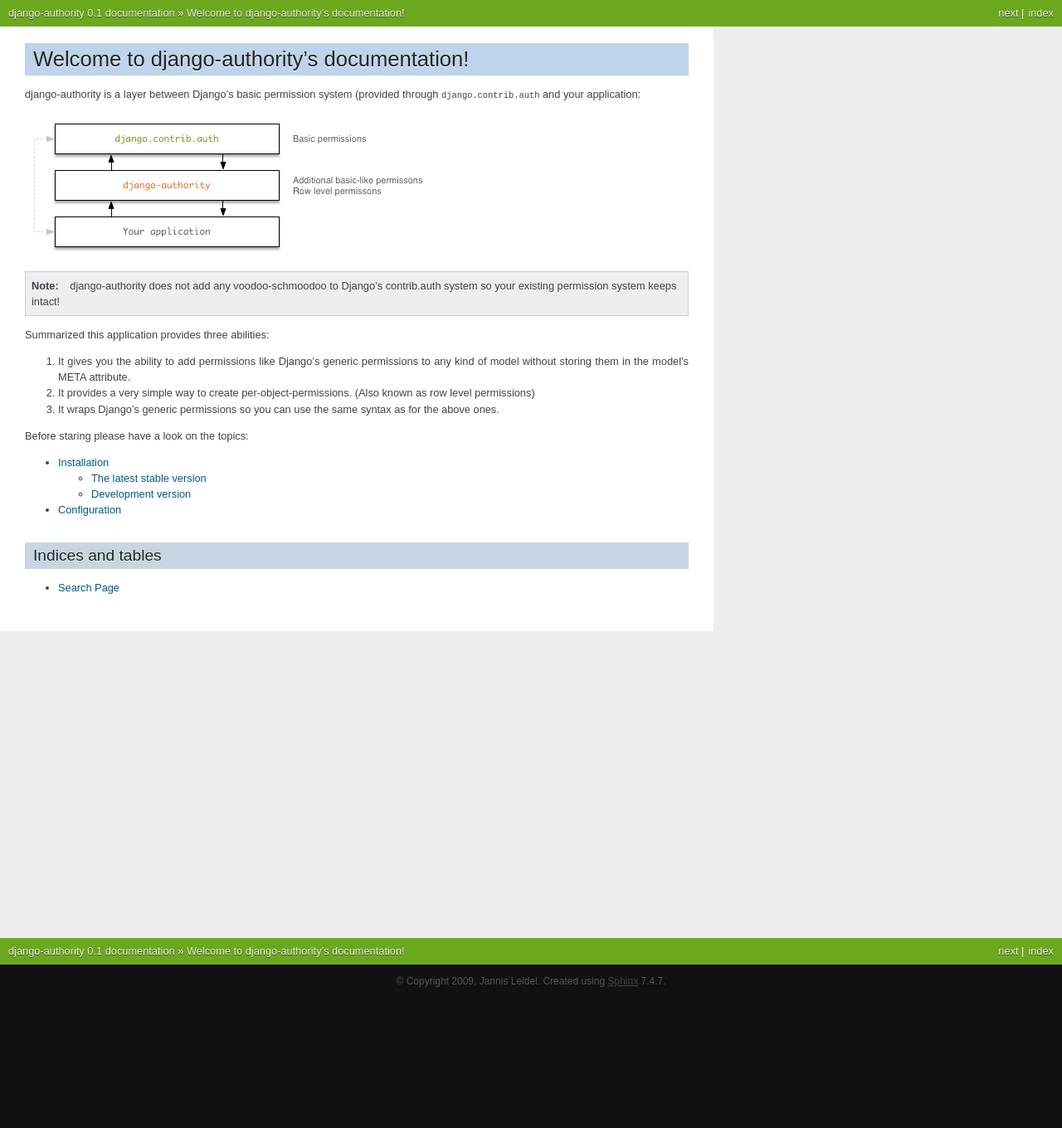
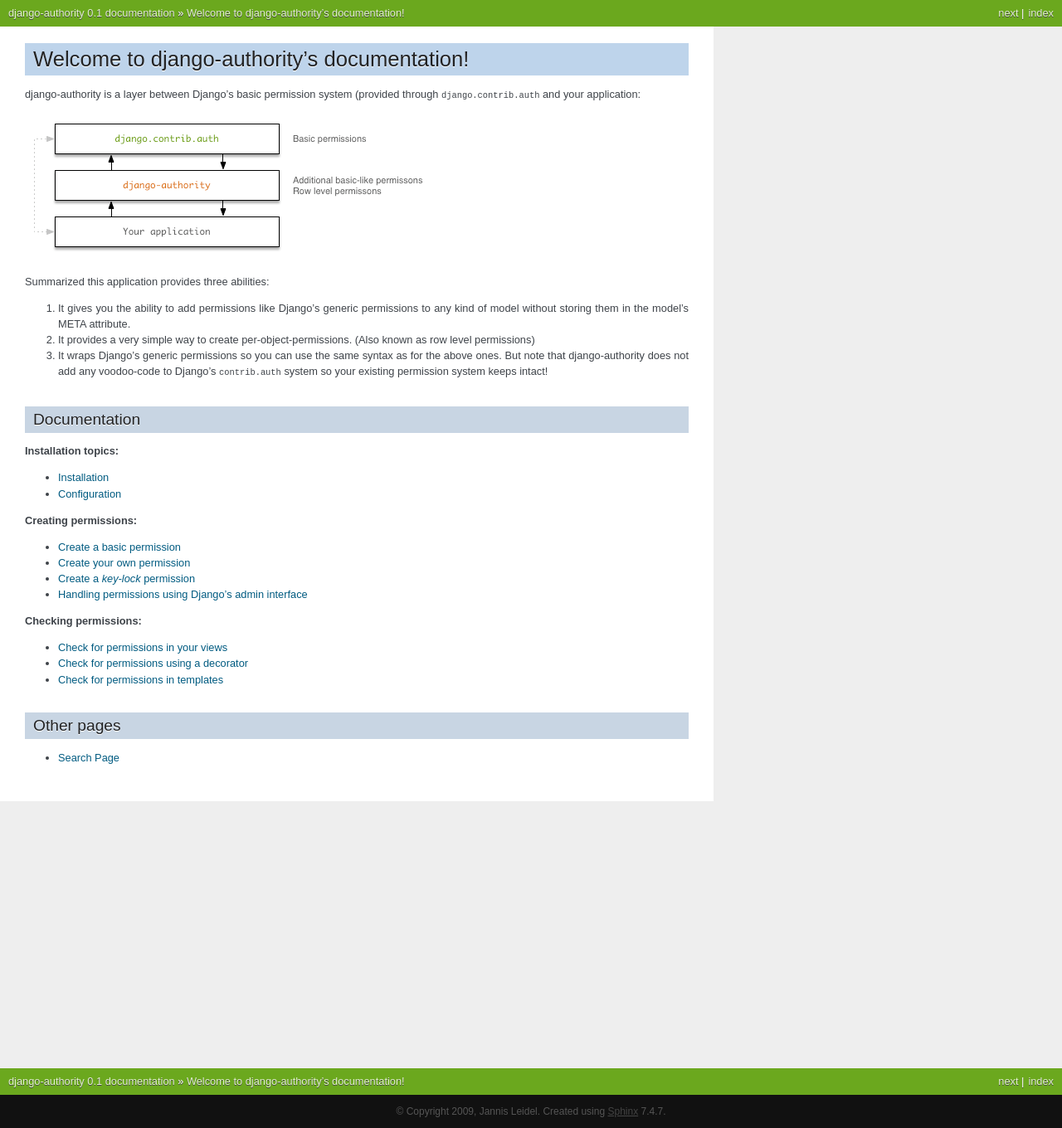
Before and after one commit to jazzband/django-authority, a Sphinx documentation site: the page built from docs/index.txt, in a window 1280 px wide. Shown: the whole page at 83% size. Built offline with Sphinx 7.4.7, drawn with Linux system fonts in a browser that asks for light colours; before the commit the page ends 1203 px from its top, so only the background shows below that.

Commit message:
Docs: Added first drafts of documents of the basic structure of the docs.

```diff
--- a/docs/conf.py
+++ b/docs/conf.py
@@ -46,6 +46,7 @@
 #
 # The short X.Y version.
 version = '0.1'
+
 # The full version, including alpha/beta/rc tags.
 release = '0.1'
 
@@ -147,7 +148,7 @@
 #html_split_index = False
 
 # If true, links to the reST sources are added to the pages.
-#html_show_sourcelink = True
+html_show_sourcelink = False
 
 # If true, an OpenSearch description file will be output, and all pages will
 # contain a <link> tag referring to it.  The value of this option must be the
--- a/docs/index.txt
+++ b/docs/index.txt
@@ -9,9 +9,6 @@
 
 .. image:: .static/authority-scheme-layer.png
 
-.. note:: django-authority does not add any voodoo-schmoodoo to Django's
-   contrib.auth system so your existing permission system keeps intact!
-
 Summarized this application provides three abilities:
 
 1. It gives you the ability to add permissions like Django's generic permissions
@@ -21,20 +18,44 @@
    as row level permissions)
 
 3. It wraps Django's generic permissions so you can use the same syntax as
-   for the above ones.
+   for the above ones. But note that django-authority does not add any
+   voodoo-code to Django's ``contrib.auth`` system so your existing permission
+   system keeps intact!
 
-Before staring please have a look on the topics:
+Documentation
+=============
+
+**Installation topics:**
 
 .. toctree::
+   :maxdepth: 1
 
    installation
    configuration
 
+**Creating permissions:**
 
+.. toctree::
+   :maxdepth: 1
 
-Indices and tables
-==================
+   permission_create_basic
+   permission_create_your_own
+   permission_create_key_lock
+   permission_admin_handling
+
+**Checking permissions:**
+
+.. toctree::
+   :maxdepth: 1
+
+   permission_check_in_views
+   permission_check_using_the_decorator
+   permission_check_in_templates
+
+Other pages
+===========
+
+* :ref:`search`
 
 .. * :ref:`genindex`
 .. * :ref:`modindex`
-* :ref:`search`
--- /dev/null
+++ b/docs/permission_admin_handling.txt
@@ -0,0 +1,5 @@
+.. _permission_admin_handling:
+
+===================================================
+Handling permissions using Django's admin interface
+===================================================
--- /dev/null
+++ b/docs/permission_check_in_templates.txt
@@ -0,0 +1,5 @@
+.. _permission_check_in_templates:
+
+==================================
+Check for permissions in templates
+==================================
--- /dev/null
+++ b/docs/permission_check_in_views.txt
@@ -0,0 +1,5 @@
+.. _permission_check_in_views:
+
+===================================
+Check for permissions in your views
+===================================
--- /dev/null
+++ b/docs/permission_check_using_the_decorator.txt
@@ -0,0 +1,5 @@
+.. _permission_check_using_the_decorator:
+
+=======================================
+Check for permissions using a decorator
+=======================================
--- /dev/null
+++ b/docs/permission_create_your_own.txt
@@ -0,0 +1,5 @@
+.. _permission_create_your_own:
+
+==========================
+Create your own permission
+==========================
```
Also changed, not shown: docs/configuration.txt (+17 -10 lines), docs/permission_create_basic.txt (added, +14 -0 lines), docs/permission_create_key_lock.txt (added, +9 -0 lines), docs/.static/authority-permission-py.png (added), 1 other file.
